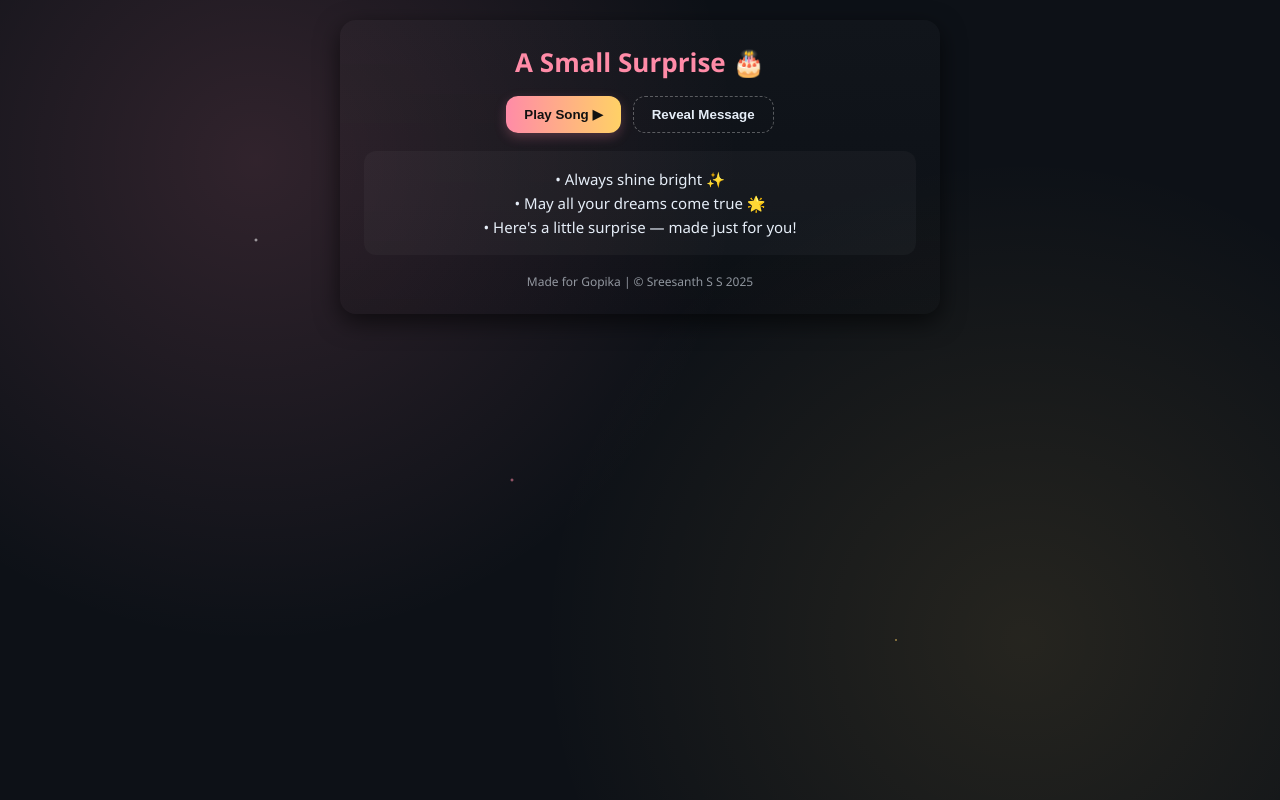
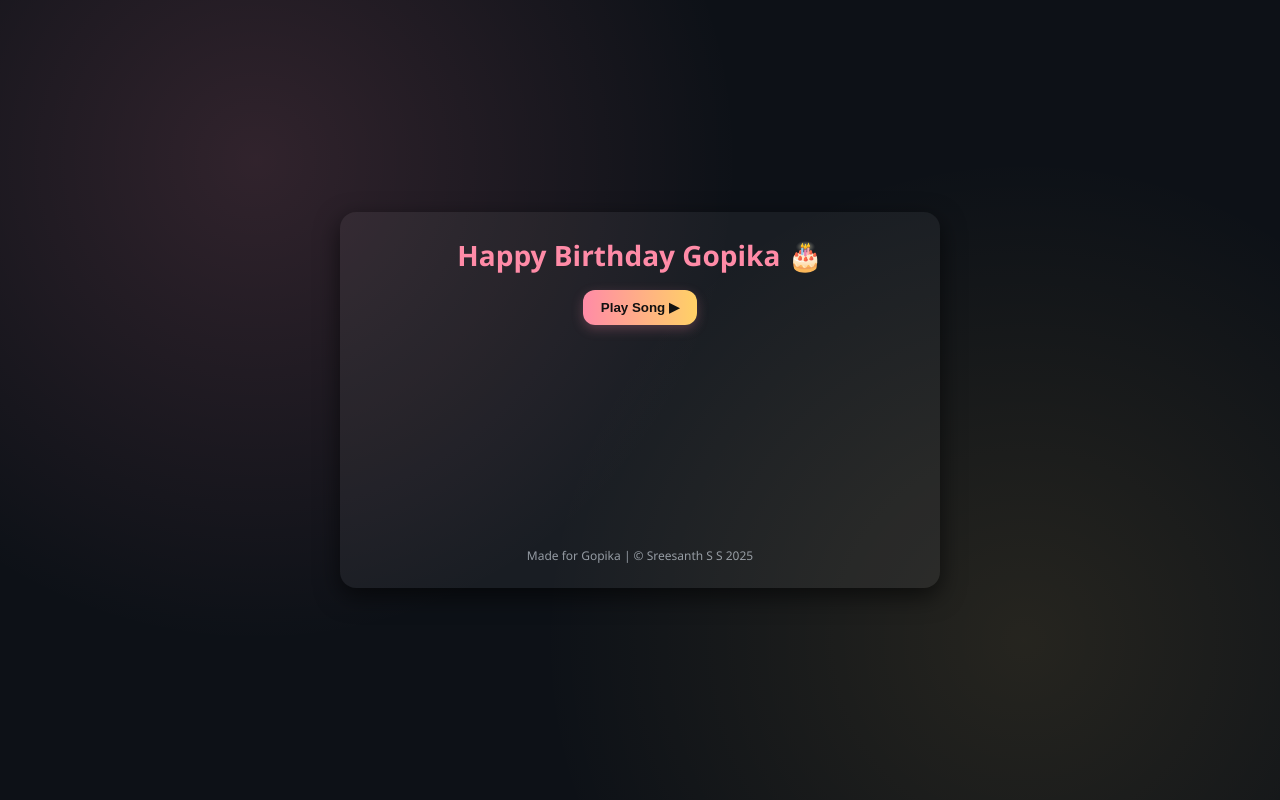
Before and after one commit to mesreesanthss/gopikabday-site, a plain HTML site: page index.html in a window 1280 px wide. Drawn offline with Linux system fonts and the light colour scheme.

Commit message:
Update index.html

```diff
--- a/index.html
+++ b/index.html
@@ -3,7 +3,7 @@
 <head>
   <meta charset="utf-8" />
   <meta name="viewport" content="width=device-width,initial-scale=1" />
-  <title>A Small Surprise 🎉</title>
+  <title>Happy Birthday Gopika 🎂</title>
   <style>
     :root {
       --bg:#0d1117;
@@ -20,109 +20,71 @@
                   radial-gradient(circle at 80% 80%, rgba(255,209,102,0.1), transparent 40%),
                   var(--bg);
       overflow-x:hidden;
+      display:flex; align-items:center; justify-content:center;
     }
 
-    /* Starry effect */
-    body::before {
-      content:"";
-      position:fixed; top:0; left:0; right:0; bottom:0;
-      background-image:
-        radial-gradient(2px 2px at 20% 30%, #fff, transparent),
-        radial-gradient(1.5px 1.5px at 70% 80%, #ffd166, transparent),
-        radial-gradient(2px 2px at 40% 60%, #ff8ba7, transparent);
-      background-repeat:repeat;
-      animation: twinkle 6s linear infinite;
-      z-index:0;
-    }
-    @keyframes twinkle {
-      from { opacity:1; }
-      50% { opacity:0.5; }
-      to { opacity:1; }
+    h1 {
+      font-size:28px; margin-bottom:16px;
+      color:var(--accent);
+      text-align:center;
     }
 
-    .center {
-      position:relative;
-      z-index:1;
-      display:flex; align-items:center; justify-content:center;
-      padding:20px;
-    }
     .card {
-      width:100%; max-width:600px;
-      border-radius:16px; padding:24px;
-      background:linear-gradient(180deg,rgba(255,255,255,0.02),rgba(0,0,0,0.06));
+      max-width:600px; width:100%;
+      background:rgba(255,255,255,0.05);
+      border-radius:16px;
+      padding:24px;
+      text-align:center;
       box-shadow:0 8px 24px rgba(0,0,0,0.6);
-      text-align:center;
-    }
-    h1 {
-      font-size:26px; margin-bottom:10px;
-      color:var(--accent);
     }
 
-    .btn-row {
-      display:flex; justify-content:center; gap:12px; margin:16px 0;
-      flex-wrap:wrap;
-    }
     .btn {
       padding:10px 18px;
       border-radius:12px; border:none;
       cursor:pointer; font-weight:600;
       transition:0.3s;
+      margin-bottom:20px;
     }
     .btn.play {
       background:linear-gradient(90deg,var(--accent),var(--accent2));
       color:#111;
       box-shadow:0 4px 12px rgba(255,138,167,0.25);
     }
-    .btn.reveal {
-      background:transparent;
-      border:1px dashed rgba(255,255,255,0.3);
-      color:var(--text);
-    }
     .btn:hover { transform:scale(1.05); }
 
-    .message {
-      margin-top:18px;
-      background:rgba(255,255,255,0.03);
-      border-radius:12px;
-      padding:16px;
-      line-height:1.6;
-      font-size:15px;
-    }
+    .wishes { margin-top:16px; line-height:1.6; }
+    .wish { opacity:0; transition:opacity 1s ease; margin:8px 0; font-size:16px; }
+    .wish.show { opacity:1; }
+
     .big-msg {
-      margin-top:12px;
-      font-size:18px;
+      margin-top:20px;
+      font-size:20px;
       font-weight:700;
       color:var(--accent2);
-      display:none;
+      opacity:0; transition:opacity 1.5s ease;
     }
-    .footer {
-      margin-top:18px;
-      font-size:12px;
-      color:rgba(230,238,248,0.6);
-    }
+    .big-msg.show { opacity:1; }
+
+    .footer { margin-top:20px; font-size:12px; color:rgba(230,238,248,0.6); }
   </style>
 </head>
 <body>
-  <div class="center">
-    <div class="card">
-      <h1>A Small Surprise 🎂</h1>
+  <div class="card">
+    <h1>Happy Birthday Gopika 🎂</h1>
 
-      <div class="btn-row">
-        <button class="btn play" id="musicToggle">Play Song ▶</button>
-        <button class="btn reveal" id="revealBtn">Reveal Message</button>
-      </div>
+    <button class="btn play" id="musicToggle">Play Song ▶</button>
 
-      <div class="message">
-        • Always shine bright ✨<br>
-        • May all your dreams come true 🌟<br>
-        • Here's a little surprise — made just for you!
-        <div class="big-msg" id="bigMsg">
-          Happy Birthday, Gopika! 🎉🎈
-        </div>
-      </div>
+    <div class="wishes">
+      <div class="wish" id="wish1">• Always shine bright ✨</div>
+      <div class="wish" id="wish2">• May all your dreams come true 🌟</div>
+      <div class="wish" id="wish3">• Here's a little surprise — made just for you 🎁</div>
+    </div>
 
-      <div class="footer">Made for Gopika | © Sreesanth S S 2025</div>
+    <div class="big-msg" id="bigMsg">
+      Happy Birthday, Gopika! 🎉🎈 Wishing you joy, love, and endless smiles ❤️
     </div>
+
+    <div class="footer">Made for Gopika | © Sreesanth S S 2025</div>
   </div>
 
   <audio id="bg" src="song.mp3" loop preload="auto"></audio>
@@ -130,27 +92,26 @@
     const music=document.getElementById('bg');
     const playBtn=document.getElementById('musicToggle');
     let playing=false;
+
     playBtn.addEventListener('click',()=>{
       if(!playing){
         music.play();
         playBtn.textContent='Pause ▮▮';
+
+        // Sequence show
+        setTimeout(()=>document.getElementById('wish1').classList.add('show'),1000);
+        setTimeout(()=>document.getElementById('wish2').classList.add('show'),2500);
+        setTimeout(()=>document.getElementById('wish3').classList.add('show'),4000);
+        setTimeout(()=>document.getElementById('bigMsg').classList.add('show'),6000);
+
       } else {
         music.pause();
         playBtn.textContent='Play Song ▶';
+
+        // Reset sequence
+        document.querySelectorAll('.wish,.big-msg').forEach(el=>el.classList.remove('show'));
       }
       playing=!playing;
-    });
-
-    const revealBtn=document.getElementById('revealBtn');
-    const bigMsg=document.getElementById('bigMsg');
-    revealBtn.addEventListener('click',()=>{
-      if(bigMsg.style.display==='block'){
-        bigMsg.style.display='none';
-        revealBtn.textContent='Reveal Message';
-      } else {
-        bigMsg.style.display='block';
-        revealBtn.textContent='Hide Message';
-      }
     });
   </script>
 </body>
```
